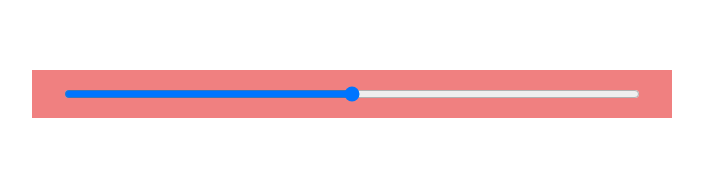
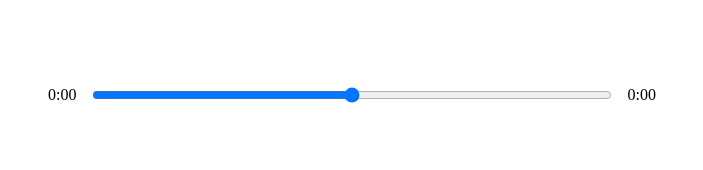
Before and after one commit to pavel97107/music_app, a React (Create React App) app: page / in a window 1280 px wide. Shown: the part 410-580 px from the top of the page, without its empty margins (288-991 px from the left). Built offline with nearby package versions, Linux system fonts and the light colour scheme.

Commit message:
inputSliderUpdate

```diff
--- a/src/components/player/index.jsx
+++ b/src/components/player/index.jsx
@@ -36,17 +36,28 @@ export default ({ currentSong, isPlaying, setIsPlaying }) => {
   };
 
   const timeUpdateHandler = ({ target }) => {
-    const current = getTime(target.currentTime);
-    const duration = getTime(target.duration);
+    const current = target.currentTime;
+    const duration = target.duration;
     setSongInfo({ ...songInfo, currentTime: current, duration: duration });
+  };
+
+  const dragHandler = ({ target }) => {
+    audioRef.current.currentTime = target.value;
+    setSongInfo({ ...songInfo, currentTime: target.value });
   };
 
   return (
     <div className="player">
       <div className="time-control">
-        <p>{songInfo.currentTime}</p>
-        <input type="range" />
-        <p>{songInfo.duration}</p>
+        <p>{getTime(songInfo.currentTime)}</p>
+        <input
+          min={0}
+          max={songInfo.duration}
+          value={songInfo.currentTime}
+          onChange={dragHandler}
+          type="range"
+        />
+        <p>{getTime(songInfo.duration)}</p>
       </div>
       <div className="play-control">
         <FontAwesomeIcon className="skip-back" size="2x" icon={faAngleLeft} />
--- a/src/components/player/styles/_player.scss
+++ b/src/components/player/styles/_player.scss
@@ -8,11 +8,10 @@
 
 .time-control {
   width: 50%;
-  background-color: lightcoral;
   display: flex;
   input {
     width: 100%;
-    padding: 1rem 2rem;
+    padding: 1rem 0;
   }
 
   p {
```
Also changed, not shown: 1 other file (tests, documents, lock files or other folders). Lines whose indentation alone changed are shown as unchanged.
